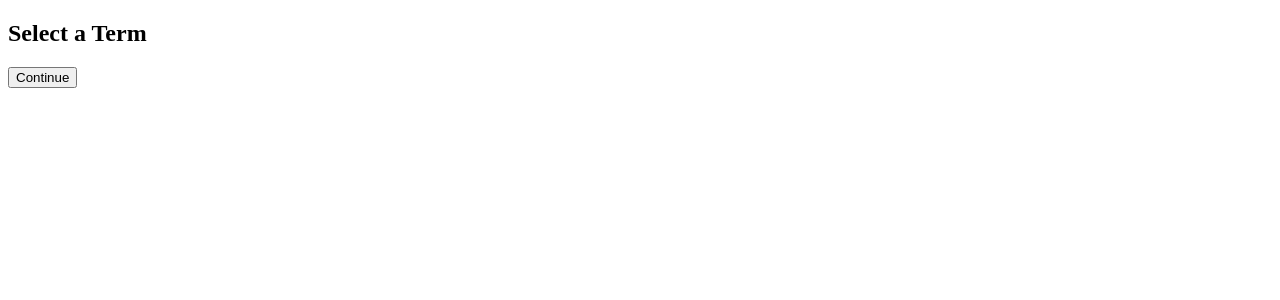
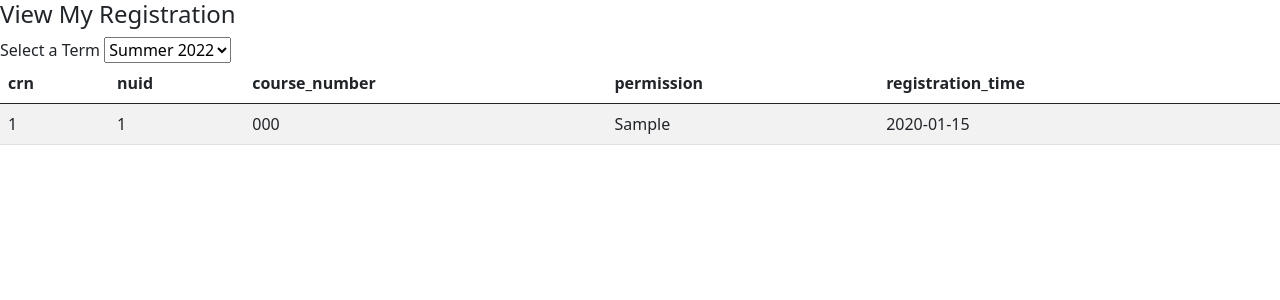
Before and after one commit to JamieTong/5200_Project, a Flask app: page /semester in a window 1280 px wide. Shown: the top 300 px of the page. Run offline with Flask 3, Linux system fonts and the light colour scheme; a user stored in the database is signed in; tables that the repository leaves empty hold one stand-in row (values such as "Sample post").

Commit message:
implement register course and view my registration

```diff
--- a/main.py
+++ b/main.py
@@ -10,6 +10,7 @@ from flask_bcrypt import Bcrypt
 from flask_login import UserMixin, login_user, LoginManager, login_required, logout_user, current_user
 from data import major_list
 from sqlalchemy.sql import text, select
+from datetime import datetime
 # from flask_table import Table, Col
 
 app = Flask(__name__)
@@ -89,6 +90,16 @@ class Major(db.Model):
     __tablename__ = 'major'
     name = db.Column(db.String(50),primary_key = True, nullable = False)
     department_id = db.Column(db.Integer, nullable = False)
+
+
+class Registration(db.Model):
+    __tablename__ = 'registration'
+    crn = db.Column(db.Integer, primary_key = True,nullable = False)
+    nuid = db.Column(db.Integer, primary_key = True, nullable = False)
+    course_number = db.Column(db.String(50), nullable = False)
+    permission = db.Column(db.String(50), nullable = True)
+    registration_time = db.Column(db.String(50), nullable = True)
+
 
 class LoginForm(FlaskForm):
     id = StringField(
@@ -195,10 +206,6 @@ def studentDashboard():
 def adminDashboard():
     return render_template('adminDashboard.html')
 
-@app.route('/semester', methods=['GET','POST'])
-def semester():
-    dropdown_list = ['Spring 2023','Fall 2022','Summer 2022']
-    return render_template('semester.html',list=dropdown_list)
 
 @app.route('/criteria', methods=['GET','POST'])
 def criteria():
@@ -271,5 +278,28 @@ def searchCourse():
 
     return render_template('browseClasses.html',courses = courses)
 
+@app.route('/register',  methods=['POST'])
+def register():
+    form = request.form
+    nuid = current_user.get_id()
+    crn = form['crn']
+    course_number = form['number']
+    permission = "Allowed"
+    registration_time = datetime.now()
+
+    # sql_query = ('insert into registration VALUES({crn},{nuid},{course_number},"{permission}","{registration_time}")').format(crn=crn, nuid=nuid, course_number=course_number, permission=permission,registration_time=registration_time)
+    registration = Registration(crn=crn, nuid=nuid, course_number=course_number, permission=permission, registration_time=registration_time)
+    db.session.add(registration)
+    db.session.commit()
+    print(crn);
+    return "Success", 200, {"Access-Control-Allow-Origin": "*"}
+
+@app.route('/semester', methods=['GET','POST'])
+def semester():
+    nuid = current_user.get_id()
+    myCourses = db.session.execute(select(Registration).filter_by(nuid=nuid)).scalars().all()
+    terms = ['Spring 2023','Fall 2022','Summer 2022']
+    return render_template('semester.html', myCourses=myCourses, terms=terms)
+
 if __name__ == "__main__":
     app.run(host='127.0.0.1', port=8080, debug=True)
--- a/templates/semester.html
+++ b/templates/semester.html
@@ -4,16 +4,53 @@
     <meta charset="UTF-8">
     <meta http-equiv="X-UA-Compatible" content="IE=edge">
     <meta name="viewport" content="width=device-width, initial-scale=1.0">
+    <link href="https://cdn.jsdelivr.net/npm/bootstrap@5.0.1/dist/css/bootstrap.min.css" rel="stylesheet" integrity="sha384-+0n0xVW2eSR5OomGNYDnhzAbDsOXxcvSN1TPprVMTNDbiYZCxYbOOl7+AMvyTG2x" crossorigin="anonymous">
     <title>Document</title>
 </head>
-<body>
-    <h2>Select a Term</h2>
-    <form action="/criteria"></form>
-    <!-- <select>
+<h4>View My Registration</h4>
+
+<!--     <h5>Select a Term</h2> -->
+
+  <!--   <form action="/criteria"></form>
+    <select>
         {% for each in list %}
           <option value="{{each}}" >{{each}}</option>
         {% endfor %}
-    </select> -->
-    <input type="submit" value="Continue" />
+    </select>
+    <input type="submit" value="Continue" /> -->
+
+<body>
+    <form action="/criteria" method="POST">
+      <label>Select a Term</label>
+        <select name="terms">
+          {% for term in terms %}
+            <option value="{{ term }}" SELECTED>{{ term }}</option>
+          {% endfor %}
+        </select>
+<!--         <input type="submit" value="Continue" />  -->
+    </form>
+
+    <table id="data" class="table table-striped">
+      <thead>
+        <tr>
+          <th>crn</th>
+          <th>nuid</th>
+          <th>course_number</th>
+          <th>permission</th>
+          <th>registration_time</th>
+        </tr>
+      </thead>
+        <tbody>
+            {% for myCourse in myCourses %}
+              <tr id={{loop.index}}>
+                <td>{{ myCourse.crn }}</td>
+                <td>{{ myCourse.nuid }}</td>
+                <td>{{ myCourse.course_number }}</td>
+                <td>{{ myCourse.permission }}</td>
+                <td>{{ myCourse.registration_time }}</td>
+              </tr>
+            {% endfor %}
+        </tbody>
+    </table>
 </body>
 </html>
```
Also changed, not shown: templates/browseClasses.html (+25 -17 lines).
